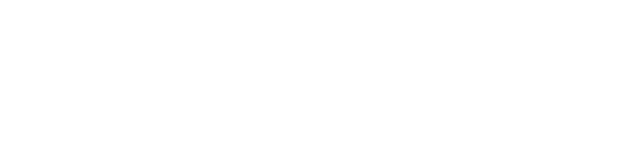
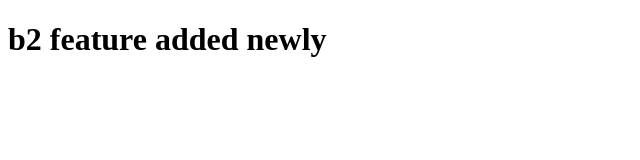
Before and after one commit to punith-qhode/gitdemo2, a plain HTML site: page WebContent/index.html in a window 1280 px wide. Shown: the whole page, without its empty margins (0-640 px from the left). Drawn offline with Linux system fonts and the light colour scheme.

Commit message:
b2 feature added to index

```diff
--- a/WebContent/index.html
+++ b/WebContent/index.html
@@ -5,6 +5,6 @@
 <title>github demo 2</title>
 </head>
 <body>
-
+<h1>b2 feature added newly</h1>
 </body>
 </html>
```
